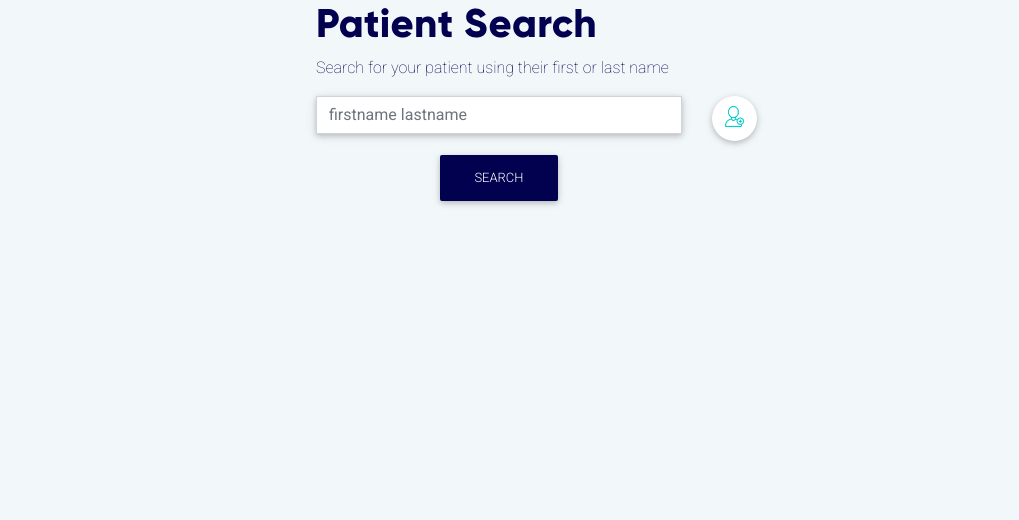
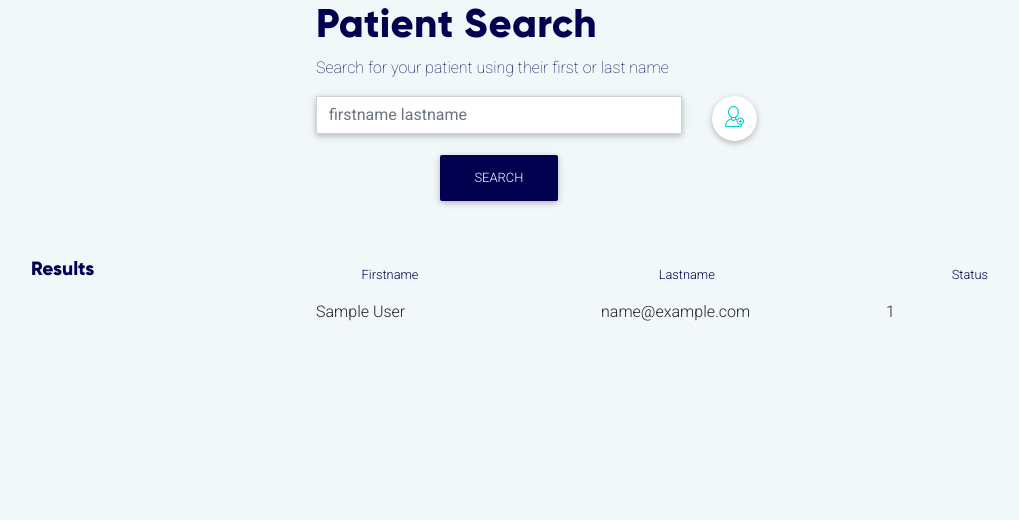
Before and after one commit to ClaireLally8/La-Ruche, a Flask app: page /search in a window 1280 px wide. Shown: the part 186-706 px from the top of the page, without its empty margins (54-1073 px from the left). Run offline with Flask 2, Linux system fonts and the light colour scheme; a database or web service that is not in the repository returns one stand-in record (values such as "Sample title"); lists and menus that the app fills with data are empty; some libraries are stand-ins or nearby versions.

Commit message:
Table for search page

```diff
--- a/static/css/main.css
+++ b/static/css/main.css
@@ -105,3 +105,26 @@ a:hover {
     margin-left: 5px;
     margin-top:3px;
 }
+.main-head {
+    font-family: "Gilroy ExtraBold";;
+    color: var(--p-blue);
+    font-size:1.2rem;
+}
+.light-head{
+    font-family: Roboto;
+    font-weight:300;
+    color: var(--p-blue);
+    font-size:0.8rem;
+}
+table.table th, table.table td {
+    padding:0;
+}
+.table td, .table th {
+    border-top:none;
+    padding:0;
+}
+.table-body {
+    background-color:white;
+    padding-top:10px;
+    padding-bottom:10px;
+}
--- a/templates/search.html
+++ b/templates/search.html
@@ -23,4 +23,31 @@
     </form>
   </div>
 </div>
+<div class="row mt-5">
+    <div class="col-12 container-fluid">
+        <table class="table table-borderless">
+  <thead>
+    <tr>
+      <th scope="col" class="main-head">Results</th>
+      <th scope="col" class="light-head">Firstname</th>
+      <th scope="col" class="light-head">Lastname</th>
+      <th scope="col" class="light-head">Status</th>
+    </tr>
+  </thead>
+</table>
+<div class="row">
+{% for patients in patients %}
+    <div class="col-lg-3 offset-lg-3">
+        {{patients.full_name}}
+    </div>
+    <div class="col-lg-3">
+        {{patients.email}}
+    </div>
+    <div class="col-lg-3">
+        {{patients.phone_number}}
+    </div>
+    {% endfor %}
+</div>
+    </div>
+</div>
 {% endblock %}
```
